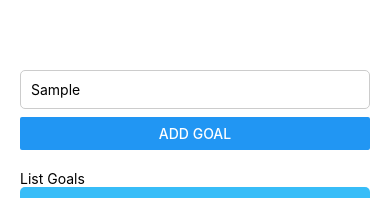
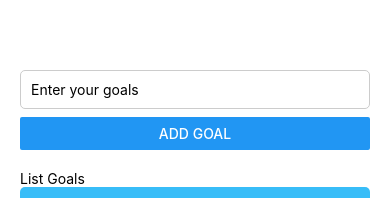
Before and after one commit to shemajolivetgislain/React_native_level_up, a React Native app: screen / in a window 390 px wide. Both pictures are taken after typing "Sample" into the empty fields and a click on the button "ADD GOAL". Shown: the part 273-471 px from the top of the page. Built offline with nearby package versions, Linux system fonts and the light colour scheme.

Commit message:
reausable components

```diff
--- a/App.js
+++ b/App.js
@@ -1,39 +1,45 @@
-import { StatusBar } from "expo-status-bar";
-import { Button, StyleSheet, Text, TextInput, View } from "react-native";
-import { useEffect, useState } from "react";
+import {
+  Button,
+  StyleSheet,
+  Text,
+  TextInput,
+  View,
+  FlatList,
+} from "react-native";
+import { useState } from "react";
+import GoalItem from "./components/GoalItem/GoalItem";
+import GoalInput from "./components/Inputs/GoalInput";
 
 export default function App() {
-  const [enterGoal, SetEnterGoal] = useState("");
   const [goals, setGoals] = useState([]);
 
-  function goalInputHandler(enteredGoals) {
-    SetEnterGoal(enteredGoals);
+  console.log();
+  function listAddedGoals(enterGoal) {
+    setGoals((currentGoals) => [
+      ...currentGoals,
+      { text: enterGoal, id: Math.random().toString() },
+    ]);
   }
-  console.log();
-  function listAddedGoals() {
-    setGoals((currentGoals) => [...currentGoals, enterGoal]);
-  }
-  // useEffect(() => {
-  //   listAddedGoals();
-  // }, []);
 
   return (
     <View style={styles.container}>
-      <View style={styles.form}>
-        <TextInput
-          placeholder="Enter your goals"
-          style={styles.input}
-          onChangeText={goalInputHandler}
+      <GoalInput onAddGoal={listAddedGoals} />
+      <View style={styles.goalsCon}>
+        <Text>List Goals</Text>
+        <FlatList
+          alwaysBounceVertical={false}
+          data={goals}
+          renderItem={(itemData) => {
+            return <GoalItem value={itemData.item.text} />;
+          }}
+          keyExtractor={(item, index) => item.id}
         />
-        <Button title="Add Goal" onPress={listAddedGoals} />
-      </View>
-      <View>
-        <Text>List Goals</Text>
-        {goals.map((items, index) => (
+
+        {/* {goals.map((items, index) => (
           <Text key={index} style={styles.goalItem}>
             {items}
           </Text>
-        ))}
+        ))} */}
       </View>
     </View>
   );
@@ -48,20 +54,8 @@ const styles = StyleSheet.create({
     justifyContent: "center",
     paddingHorizontal: 20,
   },
-  form: {
-    flexDirection: "column",
-    gap: 8,
-  },
-  input: {
-    borderWidth: 1,
-    borderRadius: 5,
-    borderColor: "#cccccc",
-    padding: 10,
-  },
-  goalItem: {
-    backgroundColor: "#38bdf8",
-    padding: 10,
-    borderRadius: 5,
-    marginBottom: 5,
+
+  goalsContainer: {
+    flex: 5,
   },
 });
--- /dev/null
+++ b/components/GoalItem/GoalItem.js
@@ -0,0 +1,20 @@
+import { StyleSheet, View, Text } from "react-native";
+
+function GoalItem({ value }) {
+  return (
+    <View style={styles.goalItem}>
+      <Text>{value}</Text>
+    </View>
+  );
+}
+
+const styles = StyleSheet.create({
+  goalItem: {
+    backgroundColor: "#38bdf8",
+    padding: 10,
+    borderRadius: 5,
+    marginBottom: 5,
+  },
+});
+
+export default GoalItem;
--- /dev/null
+++ b/components/Inputs/GoalInput.js
@@ -0,0 +1,40 @@
+import { useState } from "react";
+import { StyleSheet, View, TextInput, Button } from "react-native";
+
+function GoalInput({ onAddGoal }) {
+  const [enterGoal, SetEnterGoal] = useState("");
+  function goalInputHandler(enteredGoals) {
+    SetEnterGoal(enteredGoals);
+  }
+
+  const onAddGoalHandler = () => {
+    onAddGoal(enterGoal);
+    SetEnterGoal("");
+  };
+  return (
+    <View style={styles.form}>
+      <TextInput
+        placeholder="Enter your goals"
+        style={styles.input}
+        onChangeText={goalInputHandler}
+        value={enterGoal}
+      />
+      <Button title="Add Goal" onPress={onAddGoalHandler} />
+    </View>
+  );
+}
+
+const styles = StyleSheet.create({
+  form: {
+    flexDirection: "column",
+    gap: 8,
+  },
+  input: {
+    borderWidth: 1,
+    borderRadius: 5,
+    borderColor: "#cccccc",
+    padding: 10,
+  },
+});
+
+export default GoalInput;
```
